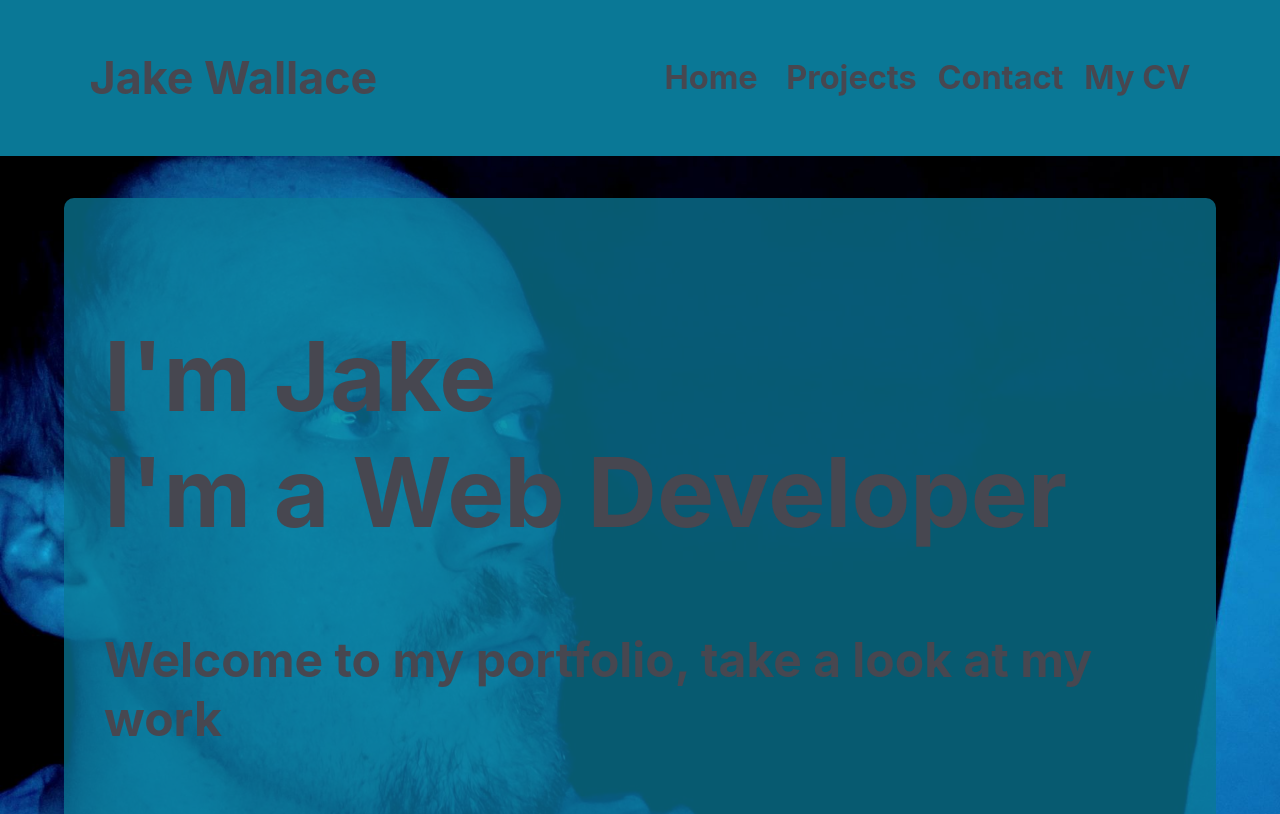
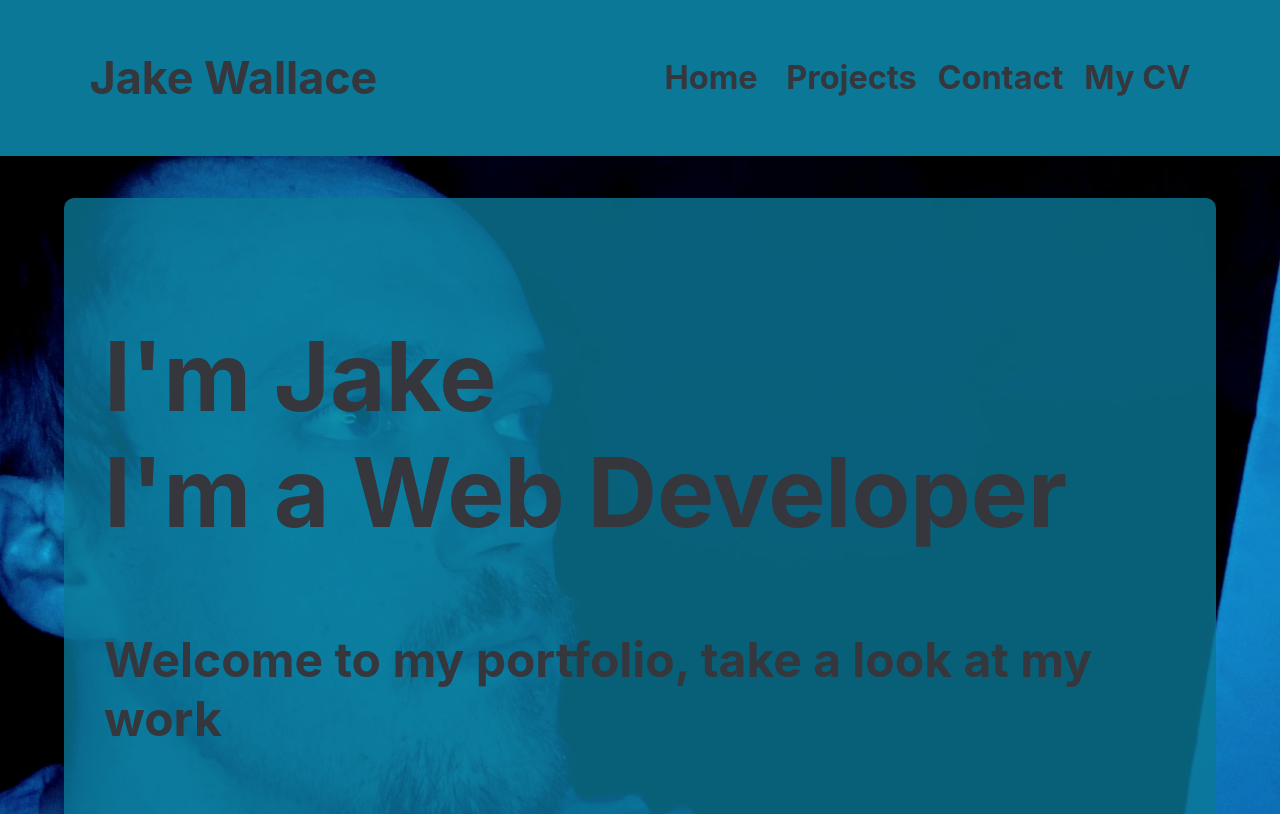
Before and after one commit to Jake-W95/Portfolio, a React (Create React App) app: page / in a window 1280 px wide. Shown: the top 814 px of the page. Built offline with nearby package versions, Linux system fonts and the light colour scheme.

Commit message:
darken text, opacity hero card

```diff
--- a/src/index.css
+++ b/src/index.css
@@ -1,5 +1,5 @@
 * {
-  color: rgb(71, 71, 80);
+  color: rgb(54, 54, 61);
   text-decoration: none;
 
 }
@@ -83,7 +83,7 @@ textarea::placeholder {
 
 .heroTextBox {
   font-size: 300%;
-  background-color: rgba(10, 120, 150, .75);
+  background-color: rgba(10, 120, 150, .8);
   padding: 2.5rem;
   border-radius: 10px
 }
```
